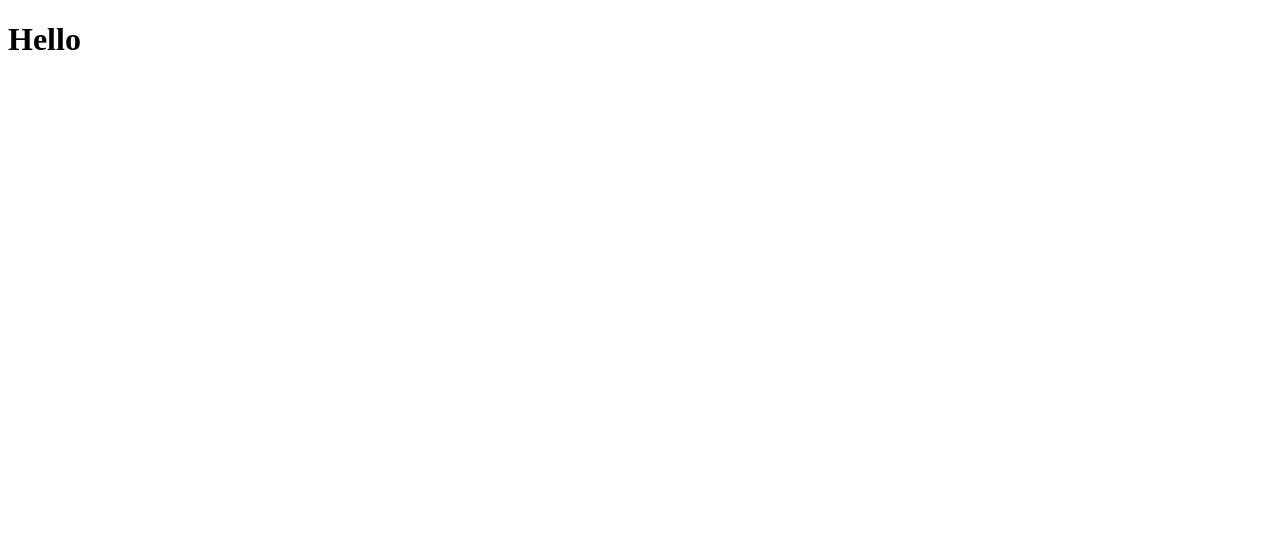
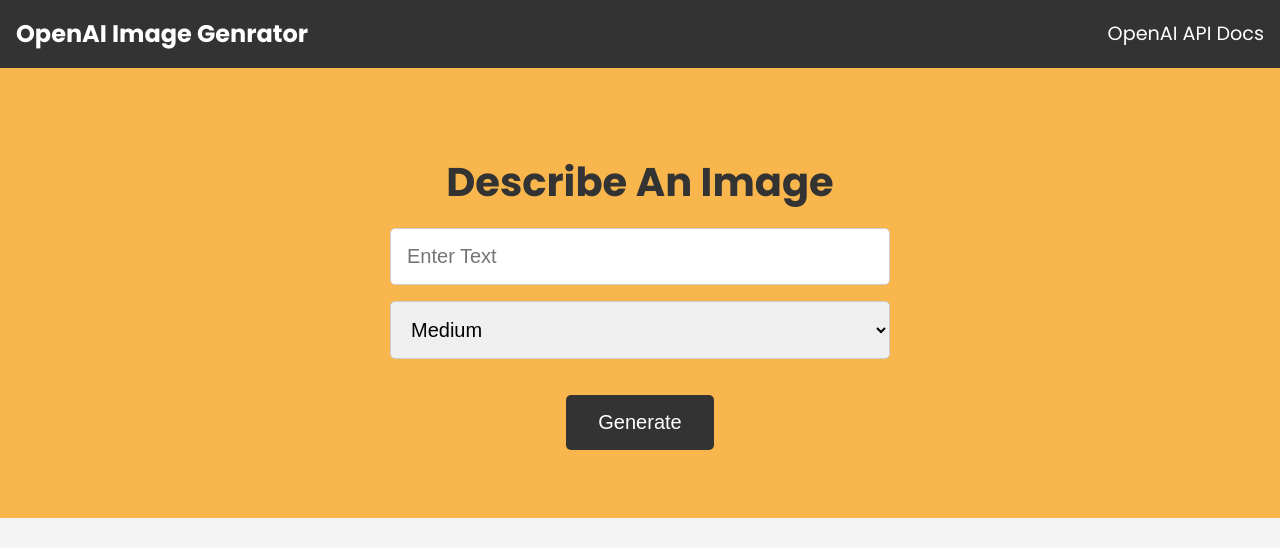
Before and after one commit to brianshimkus/AI-Image-Generator, a website: page public/index.html in a window 1280 px wide. Drawn offline with Linux system fonts and the light colour scheme.

Commit message:
HTML scaffold

```diff
--- a/public/index.html
+++ b/public/index.html
@@ -4,9 +4,57 @@
 		<meta charset="UTF-8" />
 		<meta http-equiv="X-UA-Compatible" content="IE=edge" />
 		<meta name="viewport" content="width=device-width, initial-scale=1.0" />
-		<title>AI Image Generator</title>
+		<link rel="stylesheet" href="css/style.css" />
+		<link rel="stylesheet" href="css/spinner.css" />
+
+		<script src="js/main.js" defer></script>
+		<title>AI Image Genrator</title>
 	</head>
 	<body>
-		<h1>Hello</h1>
+		<header>
+			<div class="navbar">
+				<div class="logo">
+					<h2>OpenAI Image Genrator</h2>
+				</div>
+				<div class="nav-links">
+					<ul>
+						<li>
+							<a href="https://beta.openai.com/docs" target="_blank"
+								>OpenAI API Docs</a
+							>
+						</li>
+					</ul>
+				</div>
+			</div>
+		</header>
+
+		<main>
+			<section class="showcase">
+				<form id="image-form">
+					<h1>Describe An Image</h1>
+					<div class="form-control">
+						<input type="text" id="prompt" placeholder="Enter Text" />
+					</div>
+					<!-- size -->
+					<div class="form-control">
+						<select name="size" id="size">
+							<option value="small">Small</option>
+							<option value="medium" selected>Medium</option>
+							<option value="large">Large</option>
+						</select>
+					</div>
+					<button type="submit" class="btn">Generate</button>
+				</form>
+			</section>
+
+			<section class="image">
+				<div class="image-container">
+					<h2 class="msg"></h2>
+					<img src="" alt="" id="image" />
+				</div>
+			</section>
+		</main>
+
+		<div class="spinner"></div>
 	</body>
 </html>
```
